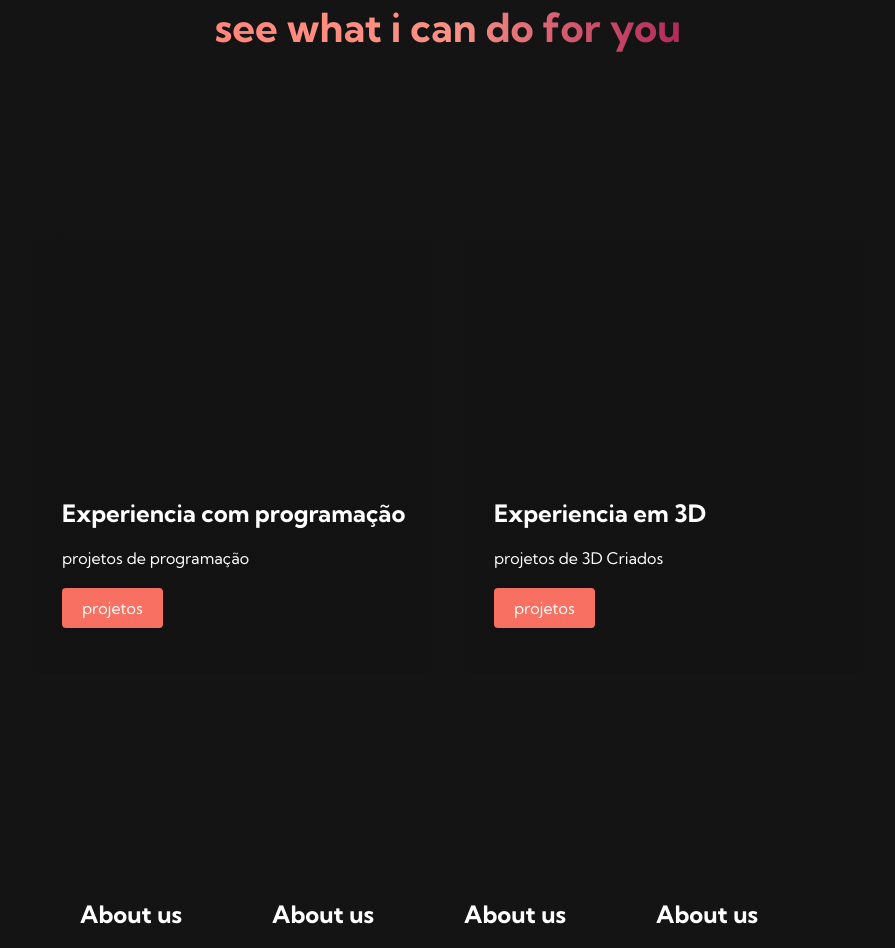
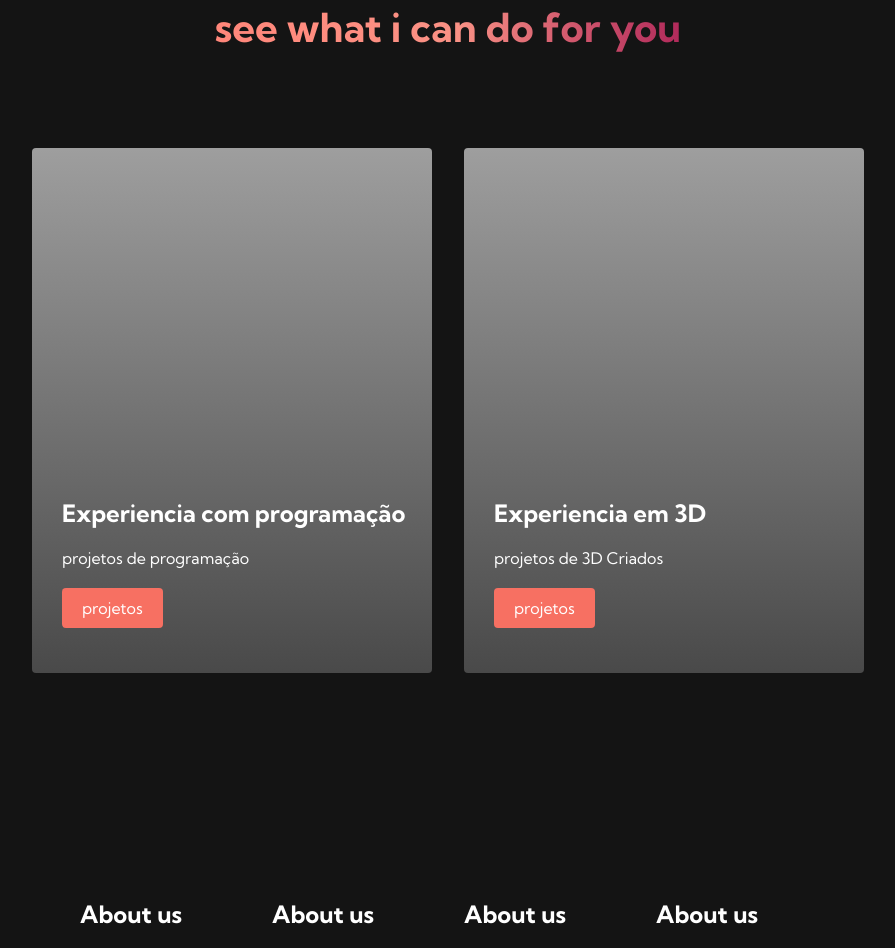
Before and after one commit to AndreCoval/next_page, a plain HTML site: page tech.html in a window 1280 px wide. Shown: the part 797-1745 px from the top of the page, without its empty margins (192-1087 px from the left). Drawn offline with Linux system fonts and the light colour scheme; the site is published under a folder, as on GitHub Pages, so addresses that start at the root find nothing.

Commit message:
Add files via upload

```diff
--- a/styles.css
+++ b/styles.css
@@ -392,7 +392,7 @@
       rgba(0, 0, 0, 0) 0%,
       rgba(17, 17, 17, 0.6) 100%
     ),
-    url(/images/pic3.jpg);
+    url(images/pic3.jpg);
     background-size: cover;
     position: relative;
     color: #fff;
@@ -404,7 +404,7 @@
       rgba(0, 0, 0, 0) 0%,
       rgba(17, 17, 17, 0.6) 100%
     ),
-    url(/images/pic4.jpg);
+    url(images/pic4.jpg);
 }
 
 .services h2{
```
Also changed, not shown: index.html (+2 -2 lines).
